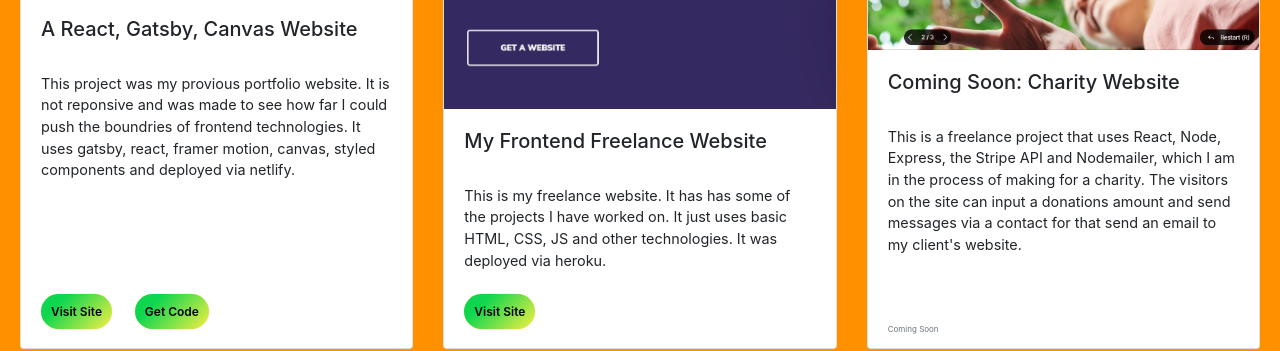
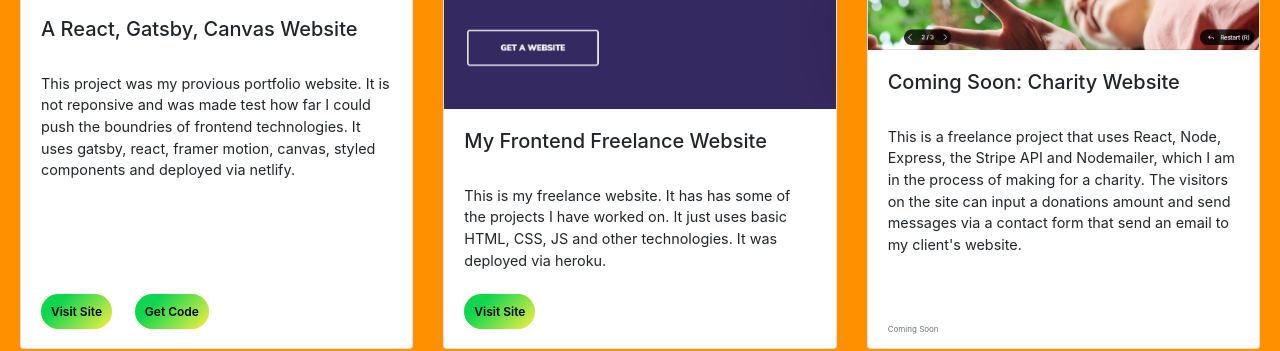
Before and after one commit to SuperMayy/portfolio-2021, a plain HTML site: page index.html in a window 1280 px wide. Shown: the part 4102-4453 px from the top of the page. Drawn offline with nearby package versions, Linux system fonts and the light colour scheme; a web font is replaced by a local one.

Commit message:
Changes to Wording

```diff
--- a/index.html
+++ b/index.html
@@ -153,7 +153,7 @@
                 <div class="card-body">
                   <h5 class="card-title">A React, Gatsby, Canvas Website</h5>
                   <p class="card-text">This project was my provious portfolio website. It is not reponsive and
-                    was made to see how far I could push the boundries of frontend  technologies. It uses gatsby,
+                    was made test how far I could push the boundries of frontend  technologies. It uses gatsby,
                     react, framer motion, canvas, styled components and deployed via netlify.</p>
                 </div>
                 <div class="card-footer">
@@ -185,7 +185,7 @@
                   <h5 class="card-title">Coming Soon: Charity Website</h5>
                   <p class="card-text">This is a freelance project that uses React, Node, Express, the Stripe API and
                     Nodemailer, which I am in the process of making for a charity. The visitors on the site can input
-                    a donations amount and send messages via a contact for that send an email to my client's website.</p>
+                    a donations amount and send messages via a contact form that send an email to my client's website.</p>
                 </div>
                 <div class="card-footer">
                   <!-- <a style="border-radius: 20px;" class="button">Visit Site</a>
```
